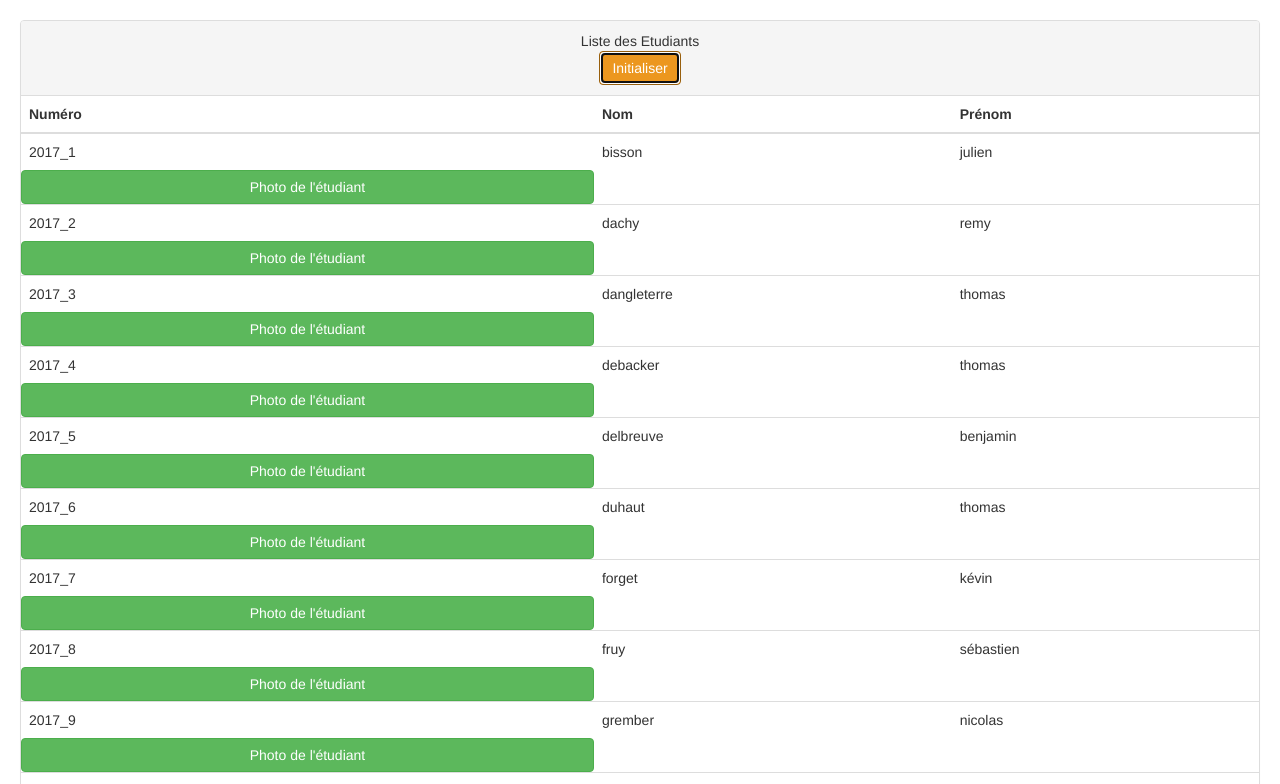
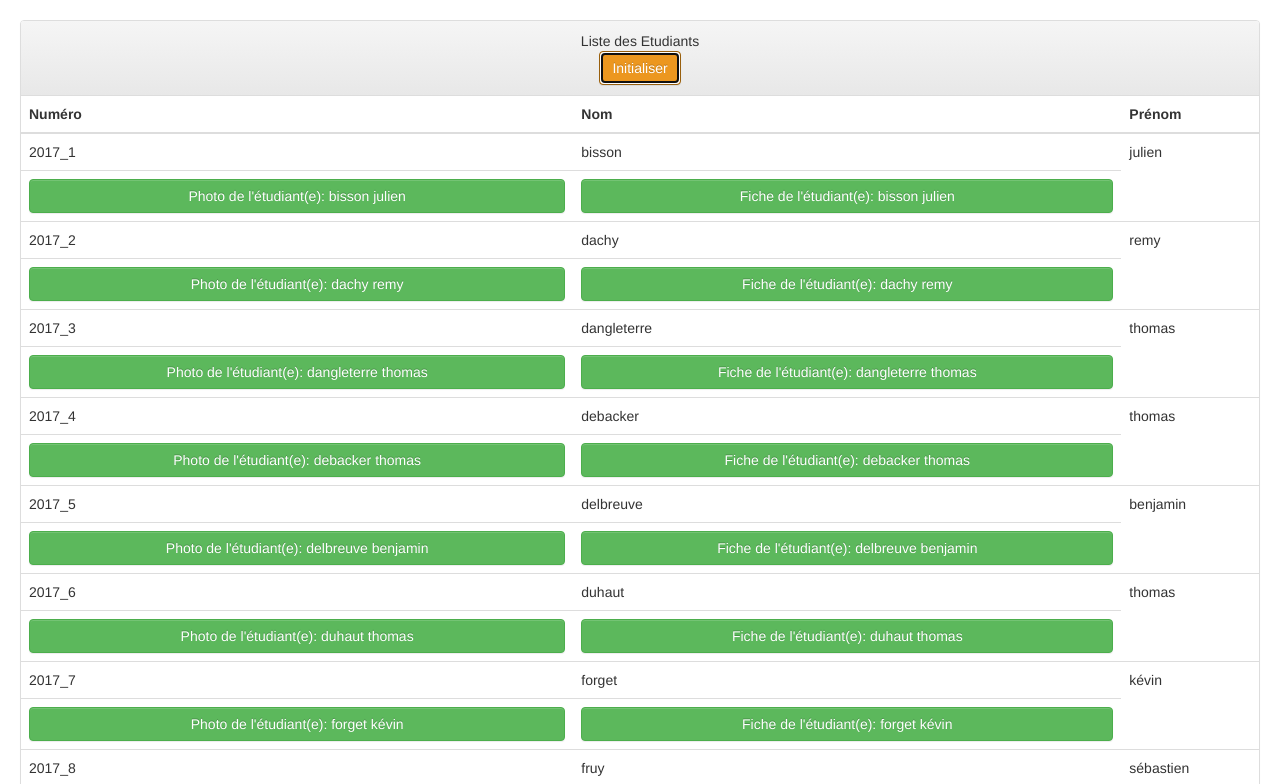
Before and after one commit to Flalal/Gestion-Etudiant, a plain HTML site: page Exemples/louis.thomas/index.html in a window 1280 px wide. Both pictures are taken after a click on the button "Initialiser". Shown: the top 784 px of the page. Drawn offline with nearby package versions, Linux system fonts and the light colour scheme.

Commit message:
modifié :         Exemples/louis.thomas/ajaxCC2.js 	modifié :         Exemples/louis.thomas/index.html

```diff
--- a/Exemples/louis.thomas/ajaxCC2.js
+++ b/Exemples/louis.thomas/ajaxCC2.js
@@ -61,32 +61,54 @@ function execute() {
 			nbEtudiant++;
 			//~ console.log(x);
 			//~ console.log(data[x]);
+			var nodeEtudiant = document.createElement("tr");
 			var elementPhoto = document.createElement("td");
+			var elementTexte = document.createElement("td");
 
 			//Ajoute chaque étudiant dans la table
 			liste.innerHTML+="<tr class='etudiant' data-toggle='modal' data-target='.bs-example-modal-lg" + index + "'><td>" + data[x].numero + "</td><td>" + data[x].nom + "</td><td>" + data[x].prenom + "</td></tr>";
-			//afficheImage();
+
 
 			//le bouton pour afficher la photo de l'etudiant x
-			/*var myImg = new Image();
-			myImg.src = 'images.jpg';*/
 
-			var butPhoto = document.createElement("button");
+			var imgEtu = document.createElement("button");
 
-			var value= "Photo de l'étudiant";
-			var detail="Voici la Fiche";
+			var valuePhoto="Photo de l'étudiant(e): "+data[x].nom+" "+data[x].prenom;
+			var detailPhoto="Voici la photo de: "+data[x].nom+" "+data[x].prenom;
 
-			butPhoto.setAttribute("type","text");
-			butPhoto.setAttribute("data-toggle","popover");
-			butPhoto.setAttribute("title",data[x].nom+" "+data[x].prenom);
-			butPhoto.setAttribute("data-content",detail);
-			butPhoto.setAttribute("data-placement","right");
-			butPhoto.setAttribute("class","btn btn-success btn-block");
+			imgEtu.setAttribute("type","text");
+			imgEtu.setAttribute("data-toggle","popover");
+			imgEtu.setAttribute("title",data[x].nom+" "+data[x].prenom);
+			imgEtu.setAttribute("data-content",detailPhoto);
+			imgEtu.setAttribute("data-placement","right");
+			imgEtu.setAttribute("class","btn btn-success btn-block");
+			imgEtu.onclick=function(){console.log("mettre du texte!")};
 
-			butPhoto.innerHTML = value;
+			imgEtu.innerHTML = valuePhoto;
 
-			elementPhoto.appendChild(butPhoto);
-			liste.appendChild(butPhoto);
+			elementPhoto.appendChild(imgEtu);
+			nodeEtudiant.appendChild(elementPhoto);
+
+			//le bouton pour afficher la fiche de l'etudiant x
+
+			var ficheEtudiant = document.createElement("button");
+
+			var value= "Fiche de l'étudiant(e): "+data[x].nom+" "+data[x].prenom;
+			var detail="Voici la Fiche: "+data[x].nom+" "+data[x].prenom;
+
+			ficheEtudiant.setAttribute("type","text");
+			ficheEtudiant.setAttribute("data-toggle","popover");
+			ficheEtudiant.setAttribute("title",data[x].nom+" "+data[x].prenom);
+			ficheEtudiant.setAttribute("data-content",detail);
+			ficheEtudiant.setAttribute("data-placement","right");
+			ficheEtudiant.setAttribute("class","btn btn-success btn-block");
+
+			ficheEtudiant.innerHTML = value;
+
+			elementTexte.appendChild(ficheEtudiant);
+			nodeEtudiant.appendChild(elementTexte);
+
+			liste.appendChild(nodeEtudiant);
 
 			//butPhoto.addEventListener('click',afficheImage());
 			//initEventHandlers(butPhoto,'click',function(){afficheImage()});
@@ -217,25 +239,20 @@ function execute() {
 			index++;
 		}
 		var promo=document.getElementsByName('promoUE42');
-
 		for (var i=0;i<promo.length;i++){
 			promo[i].innerHTML= (moyProm42/nbEtudiant).toFixed(2) ;
 		}
 
 		var promo=document.getElementsByName('promoUE41');
-
 		for (var i=0;i<promo.length;i++){
 			promo[i].innerHTML= (moyProm41/nbEtudiant).toFixed(2) ;
 		}
 
 		var promo=document.getElementsByName('promoMoy');
-
 		for (var i=0;i<promo.length;i++){
 			promo[i].innerHTML= (moyGenPromo/nbEtudiant).toFixed(2);
 		}
 	});
-
-
 
 }
 
--- a/Exemples/louis.thomas/index.html
+++ b/Exemples/louis.thomas/index.html
@@ -2,6 +2,10 @@
 <html xmlns="http://www.w3.org/1999/xhtml" xml:lang="en" dir="ltr" lang="en">
 <head>
 <meta http-equiv="Content-Type" content="text/html; charset=utf-8">
+ <!-- Latest compiled and minified CSS -->
+    <link rel="stylesheet" href="https://maxcdn.bootstrapcdn.com/bootstrap/3.3.7/css/bootstrap.min.css" integrity="sha384-BVYiiSIFeK1dGmJRAkycuHAHRg32OmUcww7on3RYdg4Va+PmSTsz/K68vbdEjh4u" crossorigin="anonymous">
+    <!-- Optional theme -->
+    <link rel="stylesheet" href="https://maxcdn.bootstrapcdn.com/bootstrap/3.3.7/css/bootstrap-theme.min.css" integrity="sha384-rHyoN1iRsVXV4nD0JutlnGaslCJuC7uwjduW9SVrLvRYooPp2bWYgmgJQIXwl/Sp" crossorigin="anonymous">
     <!-- Latest compiled and minified CSS -->
     <link rel="stylesheet" href="bootstrap.min.css">
 	<style>
@@ -122,9 +126,10 @@ Liste des Etudiants
 
 </div>
   <!-- jQuery (necessary for Bootstrap's JavaScript plugins) -->
-  <script src="https://ajax.googleapis.com/ajax/libs/jquery/3.1.1/jquery.min.js"></script>
-  <!-- Latest compiled and minified JavaScript -->
-  <script src="bootstrap.min.js"></script>
+<script src="https://ajax.googleapis.com/ajax/libs/jquery/3.1.1/jquery.min.js"></script>
+<!-- Latest compiled and minified JavaScript -->
+<script src="https://maxcdn.bootstrapcdn.com/bootstrap/3.3.7/js/bootstrap.min.js" integrity="sha384-Tc5IQib027qvyjSMfHjOMaLkfuWVxZxUPnCJA7l2mCWNIpG9mGCD8wGNIcPD7Txa" crossorigin="anonymous"></script>
+  <!--<script src="bootstrap.min.js"></script>-->
   <script src="ajaxCC2.js"></script>
 </body>
 </html>
```
